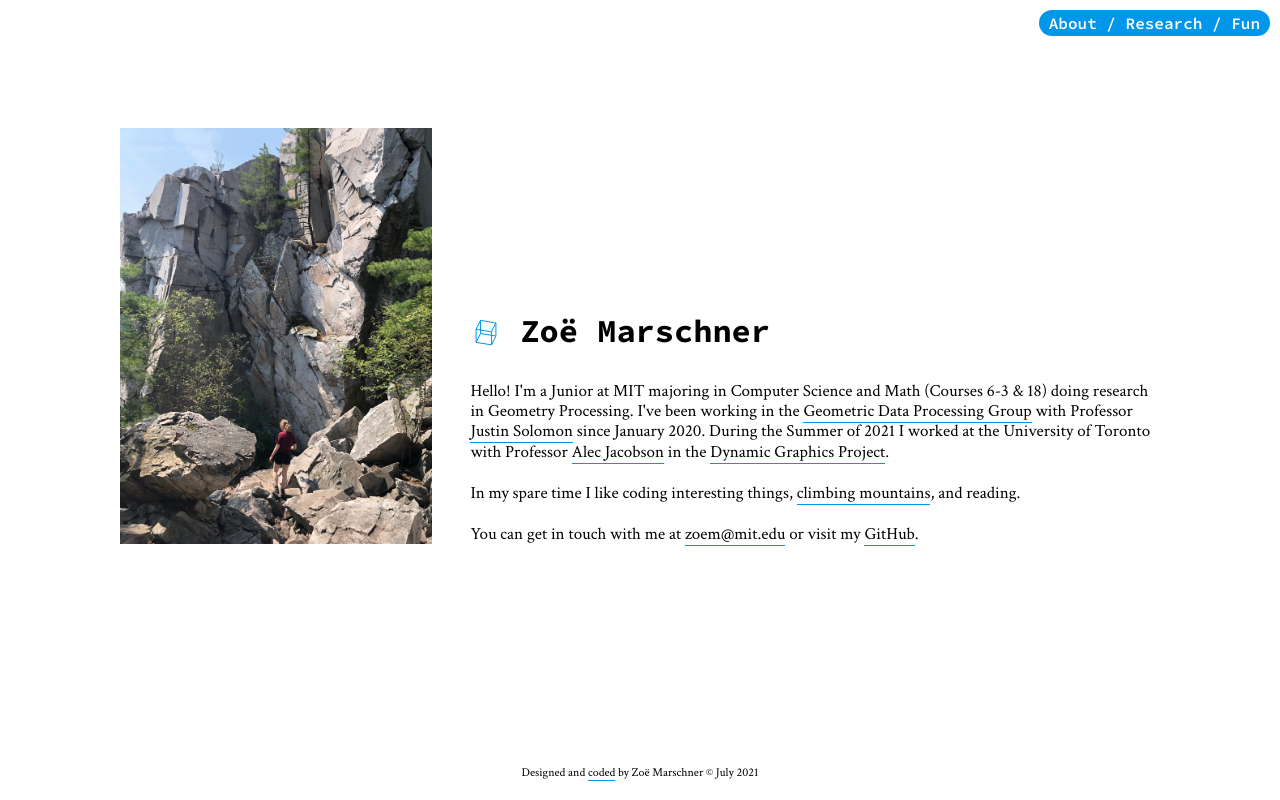
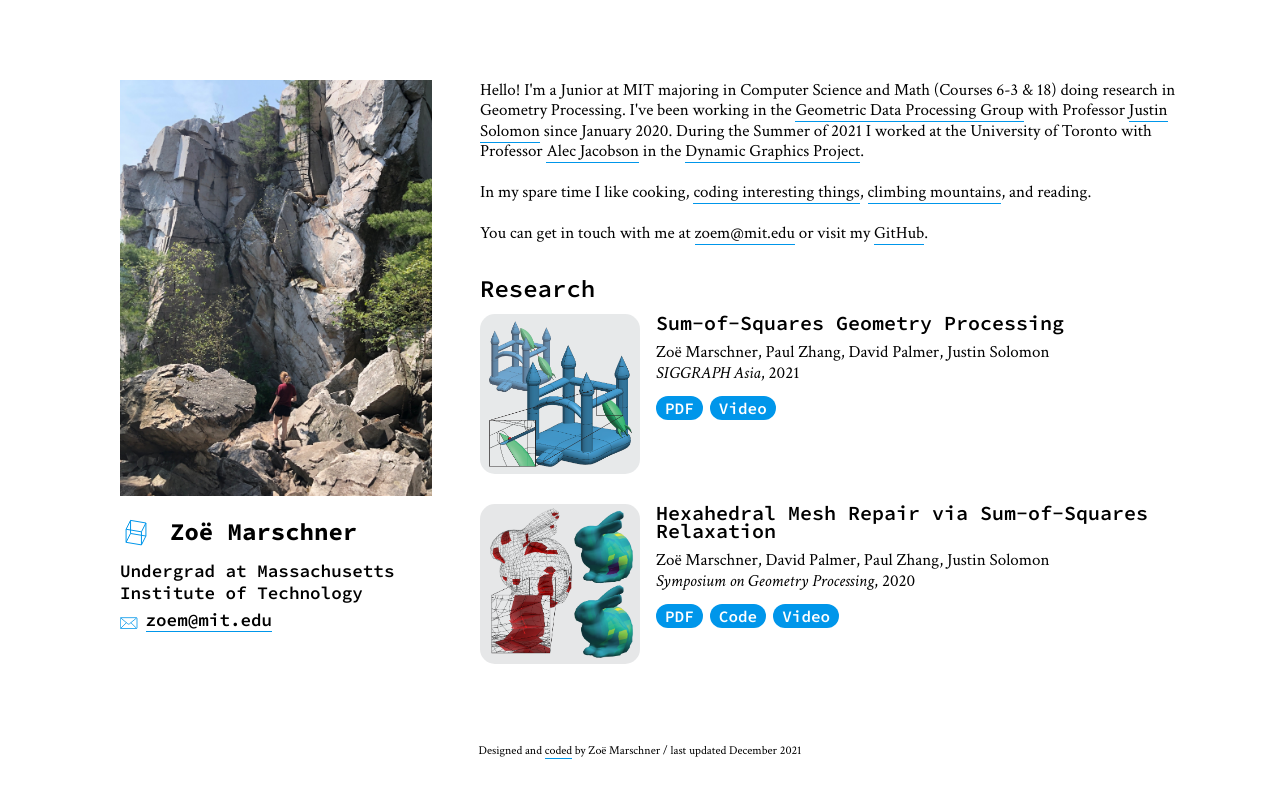
Before and after one commit to zoemarschner/zoemarschner.com, a website: page website/index.html in a window 1280 px wide. Drawn offline with Linux system fonts and the light colour scheme.

Commit message:
most of home page fixes

```diff
--- a/website/data/paper_data.json
+++ b/website/data/paper_data.json
@@ -1,4 +1,10 @@
-[{"title": "Hexahedral Mesh Repair via Sum-of-Squares Relaxation",
+[{"title": "Sum-of-Squares Geometry Processing",
+  "authors": ["Zoë Marschner", "Paul Zhang", "David Palmer", "Justin Solomon"],
+  "conference": "SIGGRAPH Asia",
+  "year": 2021,
+  "image": "sosgp.png",
+  "links": {"PDF": "https://arxiv.org/pdf/2110.08451.pdf", "Video": "https://www.youtube.com/watch?v=LXGQCfTt9s0&t=2s"}
+}, {"title": "Hexahedral Mesh Repair via Sum-of-Squares Relaxation",
   "authors": ["Zoë Marschner", "David Palmer", "Paul Zhang", "Justin Solomon"],
   "conference": "Symposium on Geometry Processing",
   "year": 2020,
--- a/website/index.html
+++ b/website/index.html
@@ -8,7 +8,6 @@
 	<link rel="stylesheet" href="public/css/generalStylesheet.css">
 	<link rel="stylesheet" href="public/css/darkmodeStylesheet.css">
 	<script src="src/js/cube.js"></script>
-	<script src="src/js/projectGridGenerator.js"></script>
 	<script src="src/js/researchListBuilder.js"></script>
 	<script src="src/js/darkmode.js"></script>
 
@@ -16,29 +15,49 @@
 	<link rel="icon" href="favicon.png" sizes="32x32">
 </head>
 <body>
-<div id="outer_container">
-	<div id="about_container">
-		<img id="portrait" title="Killarney Provincial Park, Ontario, Canada" src="public/img/kilarney.jpg">
-		<div id="into_container">
+	<div id="sidebar">
+		<div id="sidebar-box">
+			<img id="portrait" title="Killarney Provincial Park, Ontario, Canada" src="public/img/kilarney.jpg">
 			<h1 id="name">
 				<svg id="cube" height="30" width="30">
 		 		 	<path id="cube_path" stroke-width="1" fill="none"/>
 				</svg>Zoë Marschner
 			</h1>
-			<p id="about"> Hello! I'm a Junior at MIT majoring in Computer Science and Math (Courses 6-3 & 18) doing research in Geometry Processing. I've been working in the <a href="http://groups.csail.mit.edu/gdpgroup/index.html" class="ext_link">Geometric Data Processing Group</a> with Professor <a href="https://people.csail.mit.edu/jsolomon/" class = "ext_link"> Justin Solomon</a> since January 2020. During the Summer of 2021 I worked at the University of Toronto with Professor <a href="https://www.cs.toronto.edu/~jacobson/" class = "ext_link">Alec Jacobson</a> in the <a href="https://www.dgp.toronto.edu/" class="ext_link">Dynamic Graphics Project</a>.<br><br>
+			<div id="info">
+				<h2> Undergrad at Massachusetts Institute of Technology</h2>
 
-			In my spare time I like coding interesting things, <a href="https://www.peakbagger.com/climber/climber.aspx?cid=32367" class="ext_link">climbing mountains</a>, and reading. <br><br>
-				You can get in touch with me at <a href="mailto:zoem@mit.edu" class="ext_link">zoem@mit.edu</a> or visit my <a href="https://github.com/zoemarschner/" class="ext_link">GitHub</a>. <br>
-			</p>
+				<!-- inline svgs for icons. extracted from files in public/img/icons -->
+				<!-- <svg id="git"  viewBox="0 0 632.01 700">
+					<path class="cls-1" d="M225.67,676.93c0-18.34-.57-46.21-.57-84C111.84,613.81,82.53,565.35,73.52,540c-5.07-13-27-53-46.21-63.68C11.53,467.86-11,447,26.75,446.45c35.5-.57,60.85,32.68,69.31,46.21,40.57,68.18,105.37,49,131.3,37.19,3.94-29.3,15.77-49,28.74-60.3C155.79,458.28,51,419.4,51,247c0-49,17.47-89.6,46.2-121.15-4.5-11.27-20.28-57.48,4.51-119.47,0,0,37.76-11.83,124,46.21a425.14,425.14,0,0,1,225.4,0c86.22-58.6,124-46.21,124-46.21,24.79,62,9,108.2,4.5,119.47,28.74,31.55,46.21,71.56,46.21,121.15,0,173-105.38,211.32-205.68,222.59,16.34,14.09,30.43,41.14,30.43,83.4,0,60.3-.57,97.46-.57,124C429.94,698,248.47,696.52,225.67,676.93Z"/>
+				</svg> -->
+
+				<div id="email">
+					<svg id="mail" viewBox="0 0 766.08 700">
+						<rect class="st0" x="13.24" y="116.68" width="731.22" height="475.29" rx="29.84"/><path class="st0" d="M28.7,125.61,342.29,386.77a57.2,57.2,0,0,0,73.15,0L727.87,127.26"/><line class="st0" x1="31.72" y1="583.22" x2="281.52" y2="335.61"/><line class="st0" x1="725.4" y1="582.87" x2="475.87" y2="335.82"/>
+					</svg>
+					<h2>
+						<a href="mailto:zoem@mit.edu" class="ext_link">zoem@mit.edu</a>
+					</h2>
+				</div>
+
+			</div>
 		</div>
 	</div>
 
-	<div id="nav-bar">
-		<h2><a href="#about">About</a> / <a href="#reserach">Research</a> / <a href="#projects">Fun</a></h2>
+	<div id="main">
+		<p id="about">  Hello! I'm a Junior at MIT majoring in Computer Science and Math (Courses 6-3 & 18) doing research in Geometry Processing. I've been working in the <a href="http://groups.csail.mit.edu/gdpgroup/index.html" class="ext_link">Geometric Data Processing Group</a> with Professor <a href="https://people.csail.mit.edu/jsolomon/" class = "ext_link"> Justin Solomon</a> since January 2020. During the Summer of 2021 I worked at the University of Toronto with Professor <a href="https://www.cs.toronto.edu/~jacobson/" class = "ext_link">Alec Jacobson</a> in the <a href="https://www.dgp.toronto.edu/" class="ext_link">Dynamic Graphics Project</a>.<br><br>
+
+			In my spare time I like cooking, <a href="/projects.html" class="ext_link">coding interesting things</a>, <a href="https://www.peakbagger.com/climber/climber.aspx?cid=32367" class="ext_link">climbing mountains</a>, and reading. <br><br>
+		You can get in touch with me at <a href="mailto:zoem@mit.edu" class="ext_link">zoem@mit.edu</a> or visit my <a href="https://github.com/zoemarschner/" class="ext_link">GitHub</a>. <br>
+		</p>
+
+		<h2 id="reserach">Research</h2>
+		<div id ="research-list">
+		</div>
 	</div>
-</div>
-<p id="footer">
-		Designed and <a href="https://github.com/zoemarschner/zoemarschner.com" class="ext_link">coded</a> by Zoë Marschner © July 2021
-</p>
+
+	<p id="footer">
+			Designed and <a href="https://github.com/zoemarschner/zoemarschner.com" class="ext_link">coded</a> by Zoë Marschner / last updated December 2021
+	</p>
 </body>
 </html>
--- a/website/public/css/generalStylesheet.css
+++ b/website/public/css/generalStylesheet.css
@@ -10,6 +10,7 @@
 h1 {
 	font-weight: 700;
 	font-family: 'Source Code Pro', monospace;
+	font-size: 1.5em;
 }
 
 h2 {
@@ -46,10 +47,10 @@ a {
 	border-bottom: 1px solid var(--accent_color);
 
 	background-image: linear-gradient(to right, transparent 50%, var(--accent_color) 50%);
-	background-size: 200%;
+	background-size: 210%;
 }
 
 .ext_link:hover {
-	background-position: -100%;
+	background-position: -95%;
 	transition: background-position .5s;
 }
--- a/website/src/sass/homeStylesheet.scss
+++ b/website/src/sass/homeStylesheet.scss
@@ -1,99 +1,16 @@
-$TILE_MAX_WIDTH: 250;
-$TILE_MIN_WIDTH: 200;
-$TILE_GUTTER: 10;
-$GRID_MARGIN: 50;
-
-@function minWidthFor($columns) {
-	@return $TILE_MIN_WIDTH * $columns + $TILE_GUTTER * ($columns - 1) + $GRID_MARGIN * 2;
-}
-
-/* grid formatting */
-
-#project_grid {
-	display: grid;
-	grid-gap: 10px;
-	grid-gap: $TILE_GUTTER * 1px;
-	grid-template-columns: repeat(2, 1fr);
-}
-
-.project_container {
-	/*background-color: gray; */
-	display: flex;
-	justify-content: space-between;
-	flex-direction: column;
-	align-items: flex-start;
-	background-size: 100%, 100%;
-	position: relative;
-
-	border-radius: 20px;
-	padding: 20px;
-}
-
-.project_container > * {
-	margin: 0px;
-}
-
-// .project_container:hover > .project_title {
-// 	color: var(--accent_color);
-// 	background-color: white;
-// }
-
-// .project_container:hover > .tag_container > * {
-// 	color: var(--accent_color);
-// 	background-color: white;
-// }
-
-
-.project_container:hover {
-	box-shadow: 4px 4px 20px rgba(0, 0, 0, 0.2);
-}
-
-.tag_container {
-	display: flex;
-	flex-wrap: wrap;
-}
-
-.tag_container > * {
-	margin-right: 20px;
-	margin-bottom: 5px;
-	font-family: 'Source Code Pro', monospace;
-
-	background-color: var(--accent_color);
-	color: white;
-	border-radius: 50px;
-	padding: 2px 9px;
-}
-
-.project_title {
-	align-self: flex-end;
-	text-align: right;
-
-	font-family: 'Source Code Pro', sans-serif;
-	font-weight: 600;
-	font-size: 22px;
-
-	color: white;
-    background-color: var(--accent_color);
-    padding: 2px 13px 3px 13px;
-    border-radius: 20px;
-}
-
-.project_title > * {
-	background-color: unset !important;
-}
 
 /* general spacing */
 
-#outer_container {
-	padding-top: 10%;
-	margin: 0 auto;
-	width: 80vw;
-}
+// #outer_container {
+// 	padding-top: 10%;
+// 	margin: 0 auto;
+// 	width: 80vw;
+// }
 
 #name {
 	display: flex;
     align-items: center;
-    padding-bottom: 30px;
+    // padding-bottom: 30px;
 
 }
 
@@ -101,51 +18,22 @@ $GRID_MARGIN: 50;
 	padding-bottom: 60px;
 }
 
-/* nav bar */
-
-#nav-bar > h2 {
-	margin: 0;
-	font-size: 1em;
-}
-
-#nav-bar > h2 > a {
-	color: white;
-}
-
-#nav-bar > h2 > a:hover {
-	cursor: pointer;
-	animation: w2b 0.2s;
-	color: black;
-}
-
-@keyframes w2b {
-  from { color: white; }
-  to   { color: black; }
-}
-
-#nav-bar {
-	position: fixed;
-	top: 10px;
-	right: 10px;
-	z-index: 1;
-	background-color: var(--accent_color);
-	color: white;
-	padding: 3px 10px;
-	border-radius: 15px;
-}
 
 /* research formatting */
 
 .research-image {
 	background-image: url("../img/project_images/sos_hex.png");
-	height: 15vw;
-	width: 15vw;
+	height: 10rem;
+	width: 10rem;
 	background-size: cover;
 	border-radius: 15px;
+	flex-shrink: 0;
+	margin-right: 1em;
 }
 
 .research-info {
-	width: 62vw;
+	// width: 62vw;
+	// flex-shrink: 100;
 }
 
 .research-container {
@@ -153,8 +41,8 @@ $GRID_MARGIN: 50;
 	display: flex;
 	// flex-grow: 1;
 	flex-direction: row;
-	flex-wrap: wrap;
-	justify-content: space-between;
+	// flex-wrap: wrap;
+	justify-content: flex-start;
 	padding-bottom: 30px;
 }
 
@@ -194,6 +82,7 @@ $GRID_MARGIN: 50;
 	stroke: var(--accent_color);
 	vertical-align: baseline;
 	margin-right: 20px;
+	cursor: pointer;
 }
 
 .project_link {
@@ -219,17 +108,92 @@ $GRID_MARGIN: 50;
 	}
 }
 
-@media screen and (min-width: minWidthFor(5) * 1px) {
-	#outer_container{
-		width: (minWidthFor(5) - $GRID_MARGIN * 2) * 1px;
-	}
 
-	.research-info {
-		width: (minWidthFor(5) - $GRID_MARGIN * 2) * 0.775 * 1px;
-	}
+/* two column redesign code */
+#portrait {
+	width: 100%;
+}
 
-	.research-image {
-		width: (minWidthFor(5) - $GRID_MARGIN * 2) * 0.1875 * 1px;
-		height: (minWidthFor(5) - $GRID_MARGIN * 2) * 0.1875 * 1px;
-	}
+$SIDEBAR_WIDTH: 30;
+
+#sidebar {
+    position: fixed;
+    height: 100%;
+    width: $SIDEBAR_WIDTH* 1rem;
+    top: 0;
+    bottom: 0;
+    left: 0;
 }
+
+#main {
+    margin-left: $SIDEBAR_WIDTH* 1rem;
+    margin-top: 5rem;
+    margin-bottom: 5rem;
+    margin-right: 0.2 * $SIDEBAR_WIDTH* 1rem;
+}
+
+#sidebar-box {
+    position: absolute;
+    top: 5em;
+    // top: 50%;
+    // transform: translate(0, -50%);
+    width: 65%;
+    margin-left: 25%;
+    margin-right: 10%;
+}
+
+#name {
+	padding-top: 1rem;
+	font-size: 1.5em;
+
+}
+
+#info {
+	margin-top: 0.8em;
+	// display: flex;
+	// flex-direction: column;
+	// // gap: 1em;
+	// text-align: center;
+	// align-content: center;
+}
+
+#info  h2 {
+	margin-top: 0.3em;
+	font-size: 1.1em;
+	margin-bottom: 0;
+}
+
+#email {
+	display: flex;
+	flex-direction: row;
+	align-items:flex-end;
+	gap: 0.5em;
+}
+
+
+#mail {
+	vertical-align: baseline;
+	height: 16px;
+}
+
+#mail> * {
+	stroke: var(--accent_color);;
+	stroke-width: 35px;
+	fill: none;
+	vector-effect: "non-scaling-stroke";
+}
+
+// @media screen and (min-width: minWidthFor(5) * 1px) {
+// 	#outer_container{
+// 		width: (minWidthFor(5) - $GRID_MARGIN * 2) * 1px;
+// 	}
+
+// 	.research-info {
+// 		width: (minWidthFor(5) - $GRID_MARGIN * 2) * 0.775 * 1px;
+// 	}
+
+// 	.research-image {
+// 		width: (minWidthFor(5) - $GRID_MARGIN * 2) * 0.1875 * 1px;
+// 		height: (minWidthFor(5) - $GRID_MARGIN * 2) * 0.1875 * 1px;
+// 	}
+// }
--- /dev/null
+++ b/website/src/sass/projectGridStylesheet.scss
@@ -0,0 +1,101 @@
+$TILE_MAX_WIDTH: 250;
+$TILE_MIN_WIDTH: 200;
+$TILE_GUTTER: 10;
+$GRID_MARGIN: 50;
+
+@function minWidthFor($columns) {
+  @return $TILE_MIN_WIDTH * $columns + $TILE_GUTTER * ($columns - 1) + $GRID_MARGIN * 2;
+}
+
+/* general spacing */
+
+#outer_container {
+  padding-top: 5rem;
+  margin: 0 auto;
+  width: 80vw;
+}
+
+#projects, #proj-blurb {
+  padding-bottom:10px;
+}
+
+/* grid formatting */
+
+#project_grid {
+  display: grid;
+  grid-gap: 10px;
+  grid-gap: $TILE_GUTTER * 1px;
+  grid-template-columns: repeat(2, 1fr);
+}
+
+.project_container {
+  /*background-color: gray; */
+  display: flex;
+  justify-content: space-between;
+  flex-direction: column;
+  align-items: flex-start;
+  background-size: 100%, 100%;
+  position: relative;
+
+  border-radius: 20px;
+  padding: 20px;
+}
+
+.project_container > * {
+  margin: 0px;
+}
+
+// .project_container:hover > .project_title {
+//  color: var(--accent_color);
+//  background-color: white;
+// }
+
+// .project_container:hover > .tag_container > * {
+//  color: var(--accent_color);
+//  background-color: white;
+// }
+
+
+.project_container:hover {
+  box-shadow: 4px 4px 20px rgba(0, 0, 0, 0.2);
+}
+
+.tag_container {
+  display: flex;
+  flex-wrap: wrap;
+}
+
+.tag_container > * {
+  margin-right: 20px;
+  margin-bottom: 5px;
+  font-family: 'Source Code Pro', monospace;
+
+  background-color: var(--accent_color);
+  color: white;
+  border-radius: 50px;
+  padding: 2px 9px;
+}
+
+.project_title {
+  align-self: flex-end;
+  text-align: right;
+
+  font-family: 'Source Code Pro', sans-serif;
+  font-weight: 600;
+  font-size: 22px;
+
+  color: white;
+    background-color: var(--accent_color);
+    padding: 2px 13px 3px 13px;
+    border-radius: 20px;
+}
+
+.project_title > * {
+  background-color: unset !important;
+}
+
+@media screen and (min-width: minWidthFor(5) * 1px) {
+  #outer_container{
+    width: (minWidthFor(5) - $GRID_MARGIN * 2) * 1px;
+  }
+}
```
Also changed, not shown: gulpfile.js (+9 -0 lines), website/indexold.html (added, +51 -0 lines), website/projects.html (+30 -0 lines), website/r/queue.html (added, +1 -0 lines), website/public/css/homeStylesheet.css, website/public/css/projectGridStylesheet.css (added), website/public/img/icons/git-01.svg (added), website/public/img/icons/mail-01.svg (added), website/public/img/project_images/sosgp.png (added), 2 other files.
